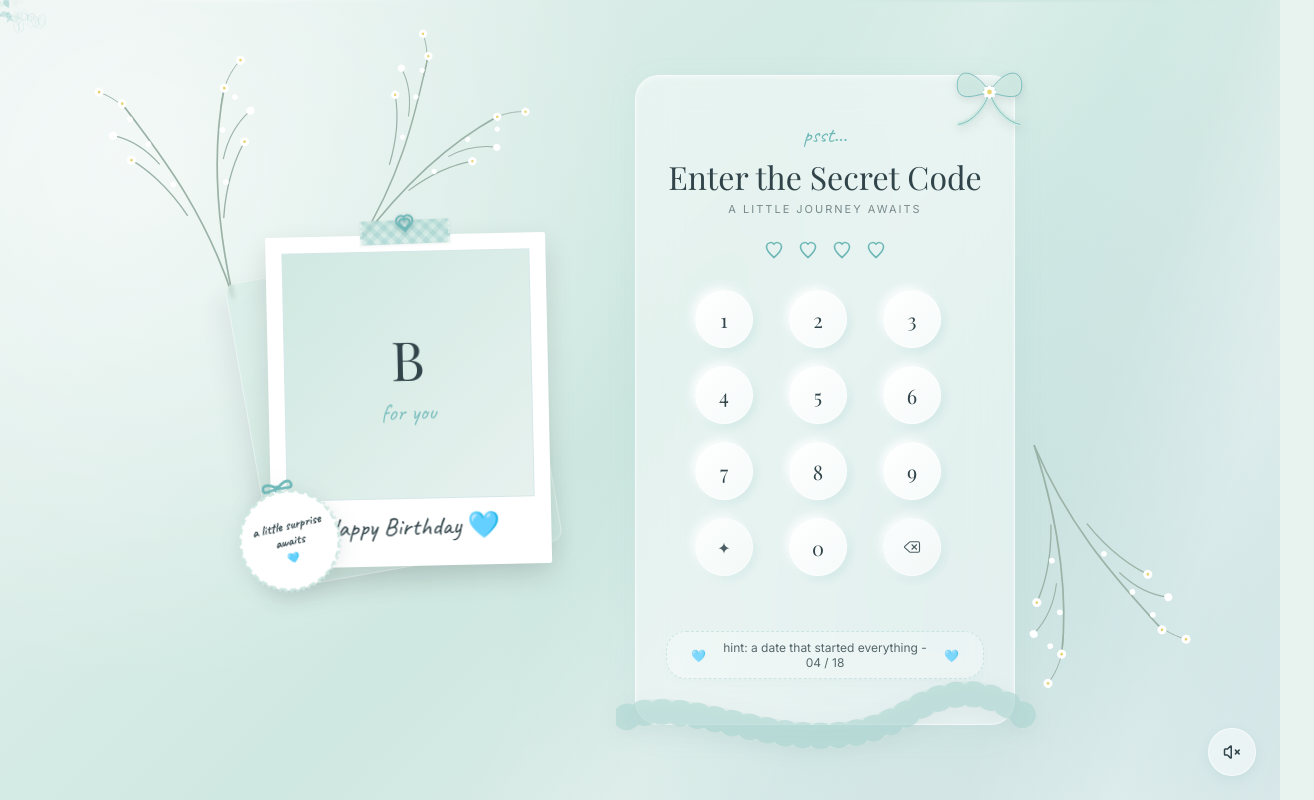
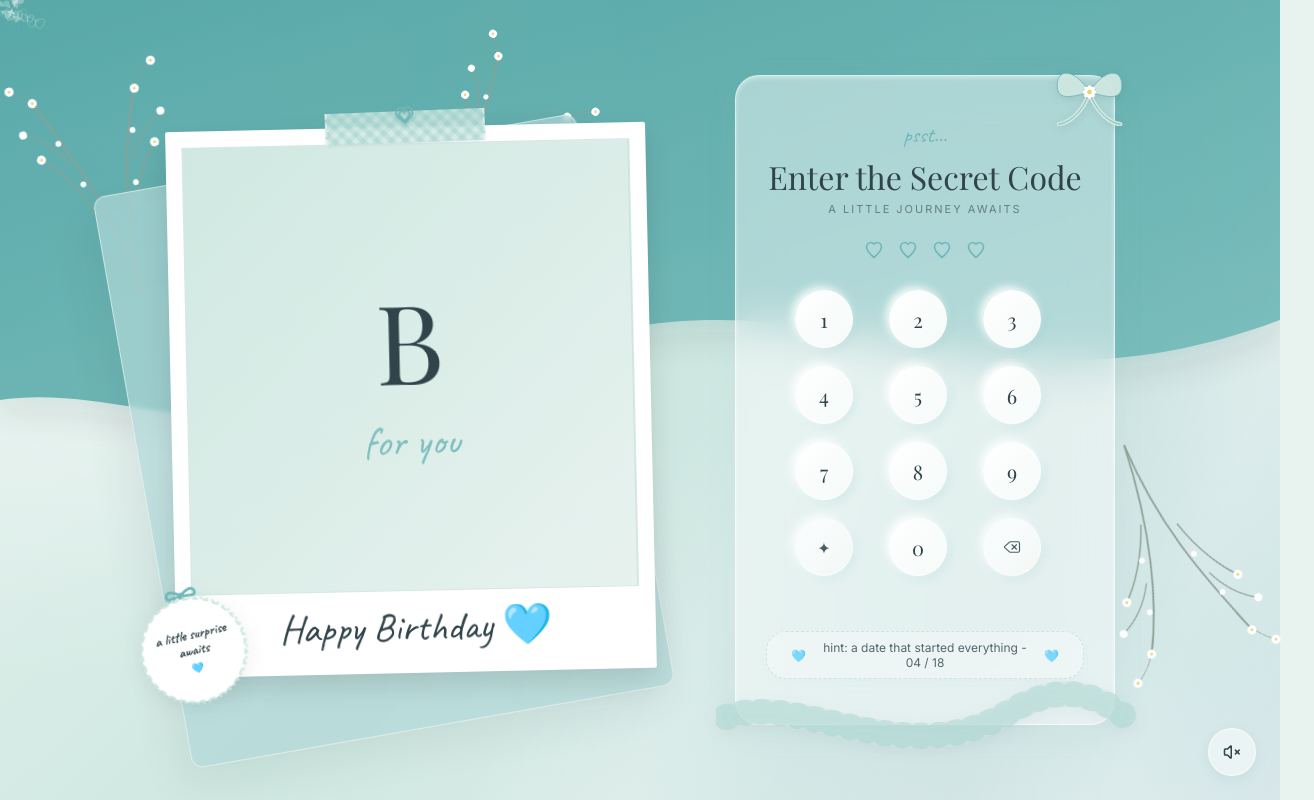
Before and after one commit to shehanaa56-beep/birthdaywishes, a React (Vite) app: page / in a window 1280 px wide. Shown: the whole page, 1314 px wide, since content can reach past the window. Built offline with nearby package versions, Linux system fonts and the light colour scheme; a web font is replaced by a local one.

Commit message:
Initial commit

```diff
--- a/src/App.jsx
+++ b/src/App.jsx
@@ -180,6 +180,27 @@ export default function App() {
       {/* Georgette fabric texture background */}
       <div className="georgette-bg"></div>
 
+      {/* Wave Background Divider (Mint Blue upper-wave with soft shadow) */}
+      <div className="bg-wave-wrapper">
+        <svg viewBox="0 0 1440 800" preserveAspectRatio="none" className="bg-wave-svg">
+          <defs>
+            <filter id="wave-shadow" x="-10%" y="-10%" width="120%" height="140%">
+              <feDropShadow dx="0" dy="12" stdDeviation="20" floodOpacity="0.12" floodColor="#1E3E3E" />
+            </filter>
+            <linearGradient id="wave-grad" x1="0%" y1="0%" x2="100%" y2="100%">
+              <stop offset="0%" stopColor="#3E9B9B" />
+              <stop offset="100%" stopColor="#6FB8B8" />
+            </linearGradient>
+          </defs>
+          <path
+            d="M 0,0 L 1440,0 L 1440,320 C 1080,440 920,240 580,360 C 290,480 150,380 0,400 Z"
+            fill="url(#wave-grad)"
+            filter="url(#wave-shadow)"
+            style={{ opacity: 0.85 }}
+          />
+        </svg>
+      </div>
+
       {/* Floating particles (butterflies, sparkles, petals) */}
       <BackgroundParticles count={25} />
 
--- a/src/components/PasscodeScreen.jsx
+++ b/src/components/PasscodeScreen.jsx
@@ -18,19 +18,19 @@ const BabysBreath = ({ style, scale = 1, rotate = 0 }) => (
     }}
   >
     {/* Main Stems */}
-    <path d="M75 280 C70 190 40 130 25 90" stroke="#9BB2A7" strokeWidth="1.5" strokeLinecap="round" />
-    <path d="M75 280 C78 200 95 140 115 100" stroke="#9BB2A7" strokeWidth="1.5" strokeLinecap="round" />
+    <path d="M75 280 C70 190 40 130 25 90" stroke="#8CA095" strokeWidth="1.5" strokeLinecap="round" />
+    <path d="M75 280 C78 200 95 140 115 100" stroke="#8CA095" strokeWidth="1.5" strokeLinecap="round" />
     {/* Branching */}
-    <path d="M55 200 C45 170 30 150 20 140" stroke="#9BB2A7" strokeWidth="1.2" />
-    <path d="M85 210 C95 180 110 160 120 150" stroke="#9BB2A7" strokeWidth="1.2" />
+    <path d="M55 200 C45 170 30 150 20 140" stroke="#8CA095" strokeWidth="1.2" />
+    <path d="M85 210 C95 180 110 160 120 150" stroke="#8CA095" strokeWidth="1.2" />
 
-    <path d="M43 150 C33 130 20 120 10 115" stroke="#9BB2A7" strokeWidth="1.0" />
-    <path d="M98 160 C108 140 122 130 132 125" stroke="#9BB2A7" strokeWidth="1.0" />
+    <path d="M43 150 C33 130 20 120 10 115" stroke="#8CA095" strokeWidth="1.0" />
+    <path d="M98 160 C108 140 122 130 132 125" stroke="#8CA095" strokeWidth="1.0" />
 
-    <path d="M33 110 C27 90 15 80 8 75" stroke="#9BB2A7" strokeWidth="0.8" />
-    <path d="M108 115 C115 95 127 85 135 80" stroke="#9BB2A7" strokeWidth="0.8" />
+    <path d="M33 110 C27 90 15 80 8 75" stroke="#8CA095" strokeWidth="0.8" />
+    <path d="M108 115 C115 95 127 85 135 80" stroke="#8CA095" strokeWidth="0.8" />
 
-    {/* Flower Buds (Small white circles with tiny yellow cores) */}
+    {/* Flower Buds */}
     <circle cx="25" cy="90" r="4" fill="#FFFFFF" />
     <circle cx="25" cy="90" r="1.2" fill="#E8D26C" />
     <circle cx="20" cy="140" r="4" fill="#FFFFFF" />
@@ -52,8 +52,6 @@ const BabysBreath = ({ style, scale = 1, rotate = 0 }) => (
     <circle cx="95" cy="180" r="2.5" fill="#FFFFFF" />
     <circle cx="38" cy="130" r="2.5" fill="#FFFFFF" />
     <circle cx="104" cy="135" r="2.5" fill="#FFFFFF" />
-    <circle cx="28" cy="105" r="2.5" fill="#FFFFFF" />
-    <circle cx="122" cy="110" r="2.5" fill="#FFFFFF" />
   </svg>
 );
 
@@ -72,10 +70,9 @@ const HeartWireClip = () => (
       height: '30px',
       zIndex: 10,
       transform: 'rotate(-5deg)',
-      filter: 'drop-shadow(0 1.5px 2px rgba(49, 68, 74, 0.2))'
+      filter: 'drop-shadow(0 1.5px 2px rgba(49, 68, 74, 0.15))'
     }}
   >
-    {/* Heart shaped wire clip loop path */}
     <path d="M12 5 C10.5 3 8 3.5 6.5 5 C5 6.5 5 9 6.5 10.5 L12 16 L17.5 10.5 C19 9 19 6.5 17.5 5 C16 3.5 13.5 3 12 5 Z" />
     <path d="M12 7 C11.5 5.8 9.5 6.2 8.5 7.2 C7.5 8.2 7.5 9.8 8.5 10.8 L12 14.3 L15.5 10.8 C16.5 9.8 16.5 8.2 15.5 7.2 C14.5 6.2 12.5 5.8 12 7 Z" />
   </svg>
@@ -87,13 +84,13 @@ const ScallopedTag = () => (
     <style>{`
       .scalloped-tag-wrapper {
         position: absolute;
-        bottom: -22px;
-        left: -32px;
-        width: 100px;
-        height: 100px;
+        bottom: -25px;
+        left: -35px;
+        width: 105px;
+        height: 105px;
         z-index: 10;
         transform: rotate(-12deg);
-        filter: drop-shadow(0 4px 10px rgba(49, 68, 74, 0.1));
+        filter: drop-shadow(0 4px 10px rgba(49, 68, 74, 0.08));
       }
       .scalloped-badge {
         width: 100%;
@@ -119,7 +116,7 @@ const ScallopedTag = () => (
       }
       .tag-text {
         font-family: var(--font-hand);
-        font-size: 13.5px;
+        font-size: 14px;
         line-height: 1.15;
         color: var(--text);
         font-weight: bold;
@@ -132,13 +129,12 @@ const ScallopedTag = () => (
       .tag-bow {
         position: absolute;
         top: -12px;
-        left: 28px;
+        left: 30px;
         width: 44px;
         height: 18px;
         color: var(--mint-blue);
       }
     `}</style>
-    {/* Thin string bow */}
     <svg className="tag-bow" viewBox="0 0 24 10" fill="none" stroke="currentColor" strokeWidth="1.5">
       <path d="M12 5 C8 1 4 1 4 4 C4 7 8 5 12 5" />
       <path d="M12 5 C16 1 20 1 20 4 C20 7 16 5 12 5" />
@@ -164,18 +160,18 @@ const RibbonBow = () => (
       width: '85px',
       height: '68px',
       zIndex: 15,
-      filter: 'drop-shadow(0 3px 5px rgba(49, 68, 74, 0.15))'
+      filter: 'drop-shadow(0 2px 4px rgba(49, 68, 74, 0.12))'
     }}
   >
     {/* Bow Loops */}
-    <path d="M50 40 C32 12 12 12 12 32 C12 52 32 45 50 40" fill="rgba(207, 232, 225, 0.9)" stroke="var(--mint-blue)" strokeWidth="1" />
-    <path d="M50 40 C68 12 88 12 88 32 C88 52 68 45 50 40" fill="rgba(207, 232, 225, 0.9)" stroke="var(--mint-blue)" strokeWidth="1" />
+    <path d="M50 40 C32 12 12 12 12 32 C12 52 32 45 50 40" fill="rgba(207, 232, 225, 0.95)" stroke="var(--mint-blue)" strokeWidth="1" />
+    <path d="M50 40 C68 12 88 12 88 32 C88 52 68 45 50 40" fill="rgba(207, 232, 225, 0.95)" stroke="var(--mint-blue)" strokeWidth="1" />
 
     {/* Ribbon tails */}
-    <path d="M50 40 C46 55 32 75 14 78" fill="none" stroke="rgba(207, 232, 225, 0.9)" strokeWidth="5.5" strokeLinecap="round" />
+    <path d="M50 40 C46 55 32 75 14 78" fill="none" stroke="rgba(207, 232, 225, 0.95)" strokeWidth="5.5" strokeLinecap="round" />
     <path d="M50 40 C46 55 32 75 14 78" fill="none" stroke="var(--mint-blue)" strokeWidth="1" strokeLinecap="round" />
 
-    <path d="M50 40 C54 55 68 75 86 78" fill="none" stroke="rgba(207, 232, 225, 0.9)" strokeWidth="5.5" strokeLinecap="round" />
+    <path d="M50 40 C54 55 68 75 86 78" fill="none" stroke="rgba(207, 232, 225, 0.95)" strokeWidth="5.5" strokeLinecap="round" />
     <path d="M50 40 C54 55 68 75 86 78" fill="none" stroke="var(--mint-blue)" strokeWidth="1" strokeLinecap="round" />
 
     {/* Daisy in Center */}
@@ -202,20 +198,20 @@ const FlowingRibbon = () => (
       height: '105px',
       zIndex: -2,
       pointerEvents: 'none',
-      filter: 'drop-shadow(0 5px 10px rgba(49, 68, 74, 0.08))'
+      filter: 'drop-shadow(0 4px 8px rgba(49, 68, 74, 0.08))'
     }}
   >
     <path
       d="M10 60 C80 35 180 115 280 55 C330 25 365 40 390 60"
       fill="none"
-      stroke="rgba(207, 232, 225, 0.5)"
+      stroke="rgba(207, 232, 225, 0.55)"
       strokeWidth="24"
       strokeLinecap="round"
     />
     <path
       d="M10 60 C80 35 180 115 280 55 C330 25 365 40 390 60"
       fill="none"
-      stroke="rgba(111, 184, 184, 0.22)"
+      stroke="rgba(111, 184, 184, 0.2)"
       strokeWidth="25"
       strokeLinecap="round"
       strokeDasharray="1 16"
@@ -235,7 +231,7 @@ const HeartIcon = ({ filled }) => (
     style={{
       margin: '0 4px',
       transition: 'all 0.3s ease',
-      filter: filled ? 'drop-shadow(0 0 4px rgba(111,184,184,0.5))' : 'none'
+      filter: filled ? 'drop-shadow(0 0 4px rgba(111,184,184,0.4))' : 'none'
     }}
   >
     <path d="M12 21 C12 21 3 13.5 3 8.5 C3 5.5 5.5 3 8.5 3 C10.5 3 11.5 4.5 12 5 C12.5 4.5 13.5 3 15.5 3 C18.5 3 21 5.5 21 8.5 C21 13.5 12 21 12 21 Z" />
@@ -318,7 +314,7 @@ export default function PasscodeScreen({ onSuccess }) {
           align-items: center;
           justify-content: center;
           gap: 90px;
-          max-width: 980px;
+          max-width: 1200px;
           width: 100%;
           z-index: 10;
           position: relative;
@@ -331,35 +327,35 @@ export default function PasscodeScreen({ onSuccess }) {
           position: relative;
         }
 
-        /* Rotated soft envelope backing behind polaroid */
+        /* Scaled up soft envelope backing behind polaroid */
         .polaroid-envelope-bg {
           position: absolute;
-          width: 290px;
-          height: 310px;
-          background-color: rgba(207, 232, 225, 0.45);
+          width: 490px; /* Even wider Polaroid backing */
+          height: 580px; /* Longer Polaroid backing */
+          background-color: rgba(176, 215, 215, 0.7);
           backdrop-filter: blur(2px);
-          border: 1px solid rgba(255,255,255,0.4);
+          border: 1px solid rgba(255,255,255,0.5);
           border-radius: 12px;
-          transform: rotate(-10deg) translate(-15px, 20px);
+          transform: rotate(-10deg) translate(-25px, 20px);
           z-index: -1;
-          box-shadow: -8px 12px 24px rgba(49, 68, 74, 0.08);
+          box-shadow: -12px 16px 40px rgba(49, 68, 74, 0.08);
         }
 
         .polaroid-card-box {
-          width: 280px;
+          width: 480px; /* Even wider Polaroid card */
           position: relative;
           z-index: 2;
         }
 
-        /* Custom washi tape grid effect */
+        /* Custom washi tape grid effect scaled up */
         .washi-tape {
           position: absolute;
-          top: -15px;
+          top: -16px;
           left: 50%;
           transform: translateX(-50%) rotate(-1deg);
-          width: 90px;
-          height: 24px;
-          background-color: rgba(207, 232, 225, 0.8);
+          width: 160px; /* Wider tape */
+          height: 32px;
+          background-color: rgba(207, 232, 225, 0.85);
           background-image:
             repeating-linear-gradient(45deg, transparent, transparent 5px, rgba(111, 184, 184, 0.2) 5px, rgba(111, 184, 184, 0.2) 10px),
             repeating-linear-gradient(-45deg, transparent, transparent 5px, rgba(111, 184, 184, 0.15) 5px, rgba(111, 184, 184, 0.15) 10px);
@@ -372,18 +368,19 @@ export default function PasscodeScreen({ onSuccess }) {
 
         .polaroid-inner-card {
           width: 100%;
-          height: 300px;
+          height: 520px; /* Longer Polaroid photo aspect ratio */
           background: linear-gradient(135deg, #CFE8E1 0%, #E8F2EF 100%);
           display: flex;
           flex-direction: column;
           align-items: center;
           justify-content: center;
           border-radius: 4px;
+          border: 1px solid rgba(111, 184, 184, 0.1);
         }
 
         .polaroid-inner-letter {
           font-family: var(--font-serif);
-          font-size: 54px;
+          font-size: 110px; /* Bigger monogram text */
           font-weight: 300;
           color: var(--text);
           margin-bottom: 2px;
@@ -391,12 +388,12 @@ export default function PasscodeScreen({ onSuccess }) {
 
         .polaroid-inner-sub {
           font-family: var(--font-hand);
-          font-size: 24px;
+          font-size: 42px; /* Bigger subtext */
           color: var(--mint-blue);
           opacity: 0.85;
         }
 
-        /* Keypad Card Styling */
+        /* Light-glassmorphic Keypad Card */
         .keypad-container {
           width: 380px;
           padding: 45px 30px;
@@ -447,7 +444,7 @@ export default function PasscodeScreen({ onSuccess }) {
           margin-bottom: 15px;
         }
 
-        /* Tactile Neumorphic Buttons */
+        /* Light Neumorphic Tactile Buttons */
         .neumorphic-btn {
           width: 58px;
           height: 58px;
@@ -455,8 +452,8 @@ export default function PasscodeScreen({ onSuccess }) {
           border: 1px solid rgba(255, 255, 255, 0.7);
           background: linear-gradient(135deg, #FFFFFF 0%, #F5FAF9 100%);
           box-shadow:
-            -3px -3px 8px rgba(255, 255, 255, 0.9),
-            3px 3px 8px rgba(111, 184, 184, 0.18);
+            -3px -3px 8px rgba(255, 255, 255, 0.95),
+            3px 3px 8px rgba(111, 184, 184, 0.16);
           display: flex;
           align-items: center;
           justify-content: center;
@@ -472,8 +469,8 @@ export default function PasscodeScreen({ onSuccess }) {
         .neumorphic-btn:hover {
           transform: translateY(-1px);
           box-shadow:
-            -4px -4px 10px rgba(255, 255, 255, 0.95),
-            4px 4px 10px rgba(111, 184, 184, 0.22);
+            -4px -4px 10px rgba(255, 255, 255, 0.98),
+            4px 4px 10px rgba(111, 184, 184, 0.2);
         }
 
         .neumorphic-btn:active {
@@ -501,7 +498,7 @@ export default function PasscodeScreen({ onSuccess }) {
           font-size: 12px;
           color: var(--text);
           opacity: 0.8;
-          background: rgba(255, 255, 255, 0.35);
+          background: rgba(255, 255, 255, 0.4);
           margin-top: 40px;
           box-shadow: 0 4px 10px rgba(111, 184, 184, 0.04);
         }
@@ -511,7 +508,7 @@ export default function PasscodeScreen({ onSuccess }) {
           font-weight: 500;
         }
 
-        @media (max-width: 820px) {
+        @media (max-width: 980px) {
           .passcode-screen {
             flex-direction: column;
             gap: 75px;
@@ -519,7 +516,15 @@ export default function PasscodeScreen({ onSuccess }) {
           }
 
           .polaroid-envelope-bg {
-            display: none; /* simplifies layout on narrow mobile screens */
+            display: none;
+          }
+
+          .polaroid-card-box {
+            width: 360px;
+          }
+
+          .polaroid-inner-card {
+            height: 330px;
           }
 
           .keypad-container {
@@ -531,12 +536,12 @@ export default function PasscodeScreen({ onSuccess }) {
 
       {/* Decorative Baby's Breath Flowers placed behind cards */}
       <BabysBreath style={{ left: '-50px', top: '-110px' }} scale={0.9} rotate={-15} />
-      <BabysBreath style={{ left: '190px', top: '-130px' }} scale={0.8} rotate={35} />
+      <BabysBreath style={{ left: '350px', top: '-130px' }} scale={0.8} rotate={35} />
       <BabysBreath style={{ right: '-50px', bottom: '-50px' }} scale={0.9} rotate={160} />
 
       {/* Polaroid Hanging Photo Section */}
       <div className="polaroid-holder">
-        {/* Rotated envelope behind */}
+        {/* Rotated soft envelope backing */}
         <div className="polaroid-envelope-bg"></div>
 
         <motion.div
@@ -566,7 +571,7 @@ export default function PasscodeScreen({ onSuccess }) {
           {/* Scalloped tag sticker attached to polaroid */}
           <ScallopedTag />
 
-          <div className="polaroid-caption">
+          <div className="polaroid-caption" style={{ fontSize: '40px' }}>
             Happy Birthday <span style={{ color: 'var(--mint-blue)' }}>🩵</span>
           </div>
         </motion.div>
--- a/src/index.css
+++ b/src/index.css
@@ -216,3 +216,19 @@ body {
     padding: 20px 15px;
   }
 }
+
+/* Wave Background Styling */
+.bg-wave-wrapper {
+  position: fixed;
+  inset: 0;
+  z-index: -1;
+  pointer-events: none;
+  width: 100vw;
+  height: 100vh;
+  overflow: hidden;
+}
+
+.bg-wave-svg {
+  width: 100%;
+  height: 100%;
+}
```
Also changed, not shown: public/images/1.jpeg (added).
